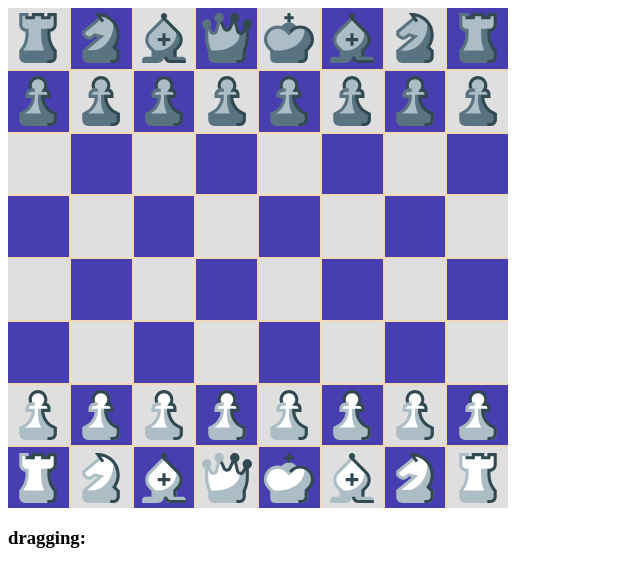
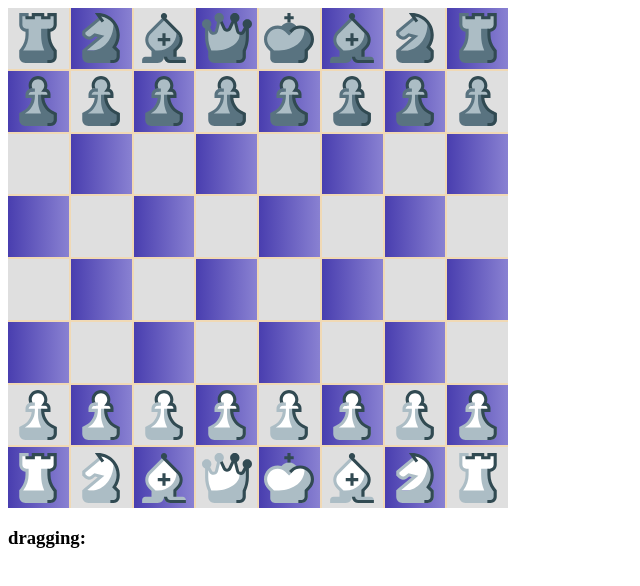
Before and after one commit to JeroenEe/AChess, an Angular app: page /game in a window 1280 px wide. Shown: the top 586 px of the page, without its empty margins (0-640 px from the left). Built offline with nearby package versions, Linux system fonts and the light colour scheme.

Commit message:
make look feel more modern with gradient background

```diff
--- a/src/app/components/chess-board.component.scss
+++ b/src/app/components/chess-board.component.scss
@@ -28,7 +28,8 @@ $white-square-color: #dfdfdf;
   }
 
   .square.black {
-    background-color: $black-square-color;
+
+    background: linear-gradient(to right, $black-square-color, lighten($black-square-color, 20%));
     color: black;
   }
 
```
